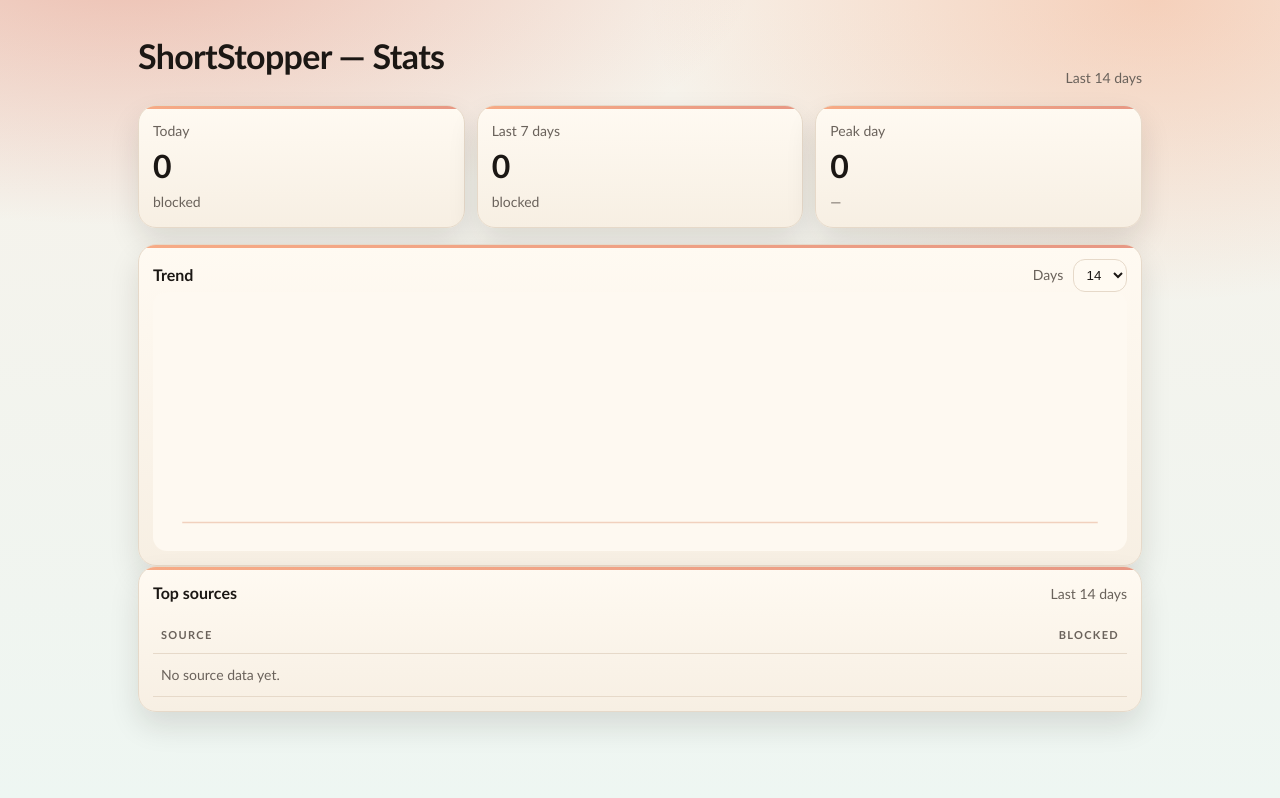
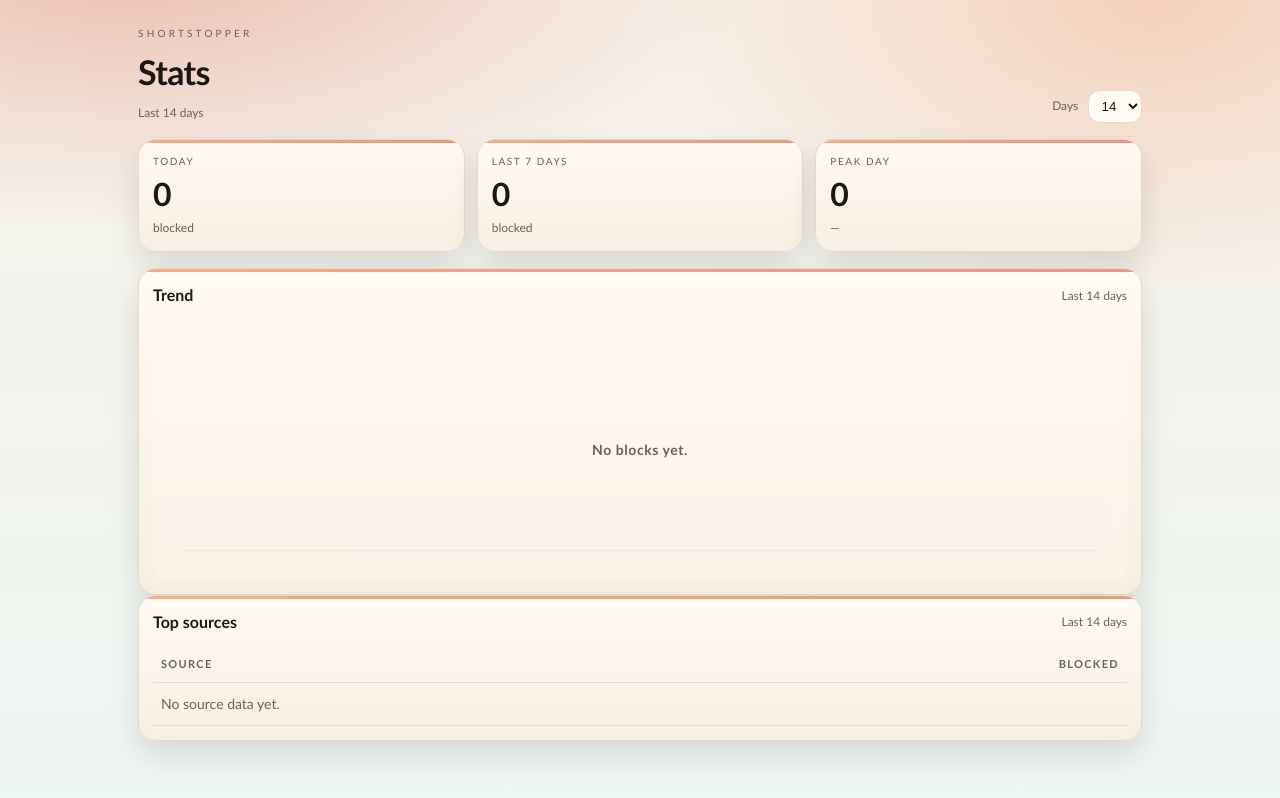
Before and after one commit to Sappgulf/ShortStopper, a browser extension: page adapters/chrome/stats/stats.html in a window 1280 px wide. Drawn offline with Linux system fonts and the light colour scheme.

```diff
--- a/adapters/chrome/stats/stats.html
+++ b/adapters/chrome/stats/stats.html
@@ -9,48 +9,55 @@
 <body>
   <main class="wrap">
     <header class="head">
-      <h1>ShortStopper — Stats</h1>
-      <div class="muted" id="rangeNote">Last 14 days</div>
+      <div>
+        <div class="eyebrow">ShortStopper</div>
+        <h1>Stats</h1>
+        <div class="muted small" id="rangeNote">Last 14 days</div>
+      </div>
+      <div class="head-actions">
+        <label class="muted small" for="days">Days</label>
+        <select id="days">
+          <option value="7">7</option>
+          <option value="14" selected>14</option>
+          <option value="30">30</option>
+          <option value="90">90</option>
+        </select>
+      </div>
     </header>
 
-    <section class="grid">
-      <div class="card">
+    <section class="grid stats-grid">
+      <div class="card stat">
         <div class="k">Today</div>
         <div class="v" id="todayTotal">0</div>
-        <div class="muted">blocked</div>
+        <div class="muted small">blocked</div>
       </div>
-      <div class="card">
+      <div class="card stat">
         <div class="k">Last 7 days</div>
         <div class="v" id="weekTotal">0</div>
-        <div class="muted">blocked</div>
+        <div class="muted small">blocked</div>
       </div>
-      <div class="card">
+      <div class="card stat">
         <div class="k">Peak day</div>
         <div class="v" id="peakTotal">0</div>
-        <div class="muted" id="peakDate">—</div>
+        <div class="muted small" id="peakDate">—</div>
+      </div>
+    </section>
+
+    <section class="card chart-card">
+      <div class="row">
+        <h2>Trend</h2>
+        <div class="muted small" id="trendNote">Last 14 days</div>
+      </div>
+      <div class="chart-wrap">
+        <svg id="chart" viewBox="0 0 600 160" role="img" aria-label="Blocked per day trend"></svg>
+        <div class="chart-empty muted" id="chartEmpty">No blocks yet.</div>
       </div>
     </section>
 
     <section class="card">
       <div class="row">
-        <h2>Trend</h2>
-        <div class="row">
-          <label class="muted">Days</label>
-          <select id="days">
-            <option value="7">7</option>
-            <option value="14" selected>14</option>
-            <option value="30">30</option>
-            <option value="90">90</option>
-          </select>
-        </div>
-      </div>
-      <svg id="chart" viewBox="0 0 600 160" role="img" aria-label="Blocked per day trend"></svg>
-    </section>
-
-    <section class="card">
-      <div class="row">
         <h2>Top sources</h2>
-        <div class="muted" id="topNote">Last 14 days</div>
+        <div class="muted small" id="topNote">Last 14 days</div>
       </div>
       <table>
         <thead>
--- a/adapters/chrome/stats/stats.js
+++ b/adapters/chrome/stats/stats.js
@@ -86,6 +86,14 @@ function formatSourceKey(key) {
   return key;
 }
 
+function formatPeakDate(key) {
+  if (!key || key === "—") return "—";
+  const [yyyy, mm, dd] = key.split("-").map((v) => parseInt(v, 10));
+  if (!yyyy || !mm || !dd) return key;
+  const d = new Date(yyyy, mm - 1, dd);
+  return d.toLocaleDateString([], { month: "short", day: "numeric" });
+}
+
 function renderTopChannels(tbody, channelTotals) {
   const rows = Object.entries(channelTotals)
     .sort((a, b) => b[1] - a[1])
@@ -130,8 +138,11 @@ async function refresh(days) {
   const keys = lastNDaysKeys(days);
   const values = keys.map((k) => getDayTotal(stats, k));
 
-  document.getElementById("rangeNote").textContent = `Last ${days} days`;
-  document.getElementById("topNote").textContent = `Last ${days} days`;
+  const rangeLabel = `Last ${days} days`;
+  document.getElementById("rangeNote").textContent = rangeLabel;
+  document.getElementById("topNote").textContent = rangeLabel;
+  const trendNote = document.getElementById("trendNote");
+  if (trendNote) trendNote.textContent = rangeLabel;
 
   document.getElementById("todayTotal").textContent = totals.blockedTotal;
 
@@ -142,10 +153,17 @@ async function refresh(days) {
   keys.forEach((k, i) => {
     if (values[i] > peakV) { peakV = values[i]; peakD = k; }
   });
+  const peakDateEl = document.getElementById("peakDate");
   document.getElementById("peakTotal").textContent = peakV;
-  document.getElementById("peakDate").textContent = peakD;
+  peakDateEl.textContent = formatPeakDate(peakD);
+  peakDateEl.title = peakD === "—" ? "" : peakD;
 
   renderChart(document.getElementById("chart"), values);
+  const empty = values.every((v) => v === 0);
+  const chartEmpty = document.getElementById("chartEmpty");
+  if (chartEmpty) chartEmpty.style.display = empty ? "flex" : "none";
+  const chart = document.getElementById("chart");
+  if (chart) chart.style.opacity = empty ? "0.35" : "1";
 
   const channelTotals = {};
   keys.forEach((k) => {
--- a/docs/site.css
+++ /dev/null
@@ -1,81 +0,0 @@
-:root{
-  color-scheme: light dark;
-  --bg: Canvas;
-  --fg: CanvasText;
-  --muted: color-mix(in oklab, var(--fg) 62%, var(--bg));
-  --card: color-mix(in oklab, var(--bg) 94%, var(--fg));
-  --border: color-mix(in oklab, var(--fg) 18%, var(--bg));
-  --accent: oklch(70% 0.16 250);
-  font: 16px/1.55 system-ui, -apple-system, Segoe UI, Roboto, Arial;
-}
-
-body{ margin:0; background:var(--bg); color:var(--fg); }
-.wrap{ max-width: 980px; margin: 0 auto; padding: 26px 16px 38px; }
-
-.head{
-  display:flex;
-  align-items:flex-start;
-  justify-content:space-between;
-  gap: 16px;
-  flex-wrap: wrap;
-}
-
-.brand{ display:flex; gap: 14px; align-items:center; }
-.logo{ width: 56px; height: 56px; border-radius: 14px; border: 1px solid var(--border); background: var(--card); }
-h1{ margin:0; font-size: 28px; letter-spacing: .2px; }
-.muted{ color: var(--muted); }
-
-.actions{ display:flex; gap: 10px; flex-wrap: wrap; }
-.btn{
-  display:inline-flex;
-  align-items:center;
-  justify-content:center;
-  padding: .7rem 1rem;
-  border-radius: 999px;
-  border: 1px solid var(--border);
-  background: var(--card);
-  color: inherit;
-  text-decoration: none;
-}
-.btn.primary{
-  border-color: color-mix(in oklab, var(--accent) 55%, var(--border));
-  background: color-mix(in oklab, var(--accent) 18%, var(--card));
-}
-.btn:hover{ border-color: color-mix(in oklab, var(--accent) 55%, var(--border)); }
-
-.grid{
-  display:grid;
-  grid-template-columns: repeat(auto-fit, minmax(260px, 1fr));
-  gap: 14px;
-  margin-top: 18px;
-}
-
-.card{
-  border: 1px solid var(--border);
-  background: var(--card);
-  border-radius: 18px;
-  padding: 14px 14px 12px;
-}
-
-h2{ margin:0 0 8px; font-size: 16px; }
-
-.steps{ margin: 0; padding-left: 18px; }
-.list{ margin: 0; padding-left: 18px; }
-.note{ margin-top: 10px; font-size: 13px; }
-
-code{
-  font-family: ui-monospace, SFMono-Regular, Menlo, Monaco, Consolas, "Liberation Mono", "Courier New", monospace;
-  font-size: 13px;
-}
-
-.foot{
-  margin-top: 18px;
-  display:flex;
-  gap: 10px;
-  align-items:center;
-  justify-content:center;
-  color: var(--muted);
-}
-.foot a{ color: inherit; text-decoration-color: color-mix(in oklab, var(--fg) 30%, transparent); }
-.foot a:hover{ text-decoration-color: var(--accent); }
-.dot{ opacity: .7; }
```
Also changed, not shown: adapters/chrome/options/options.html (+4 -4 lines), docs/index.html (deleted, +0 -77 lines), logo.png (deleted), 9 other files.
